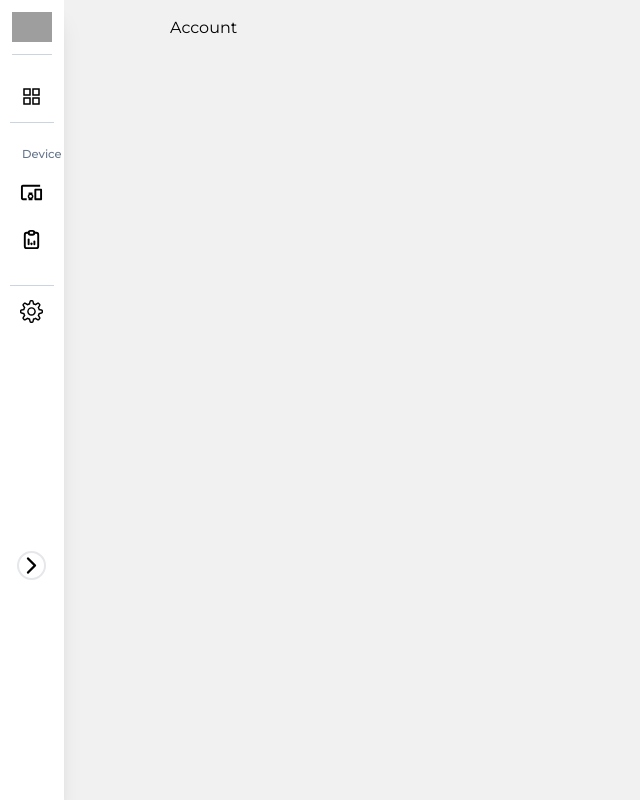
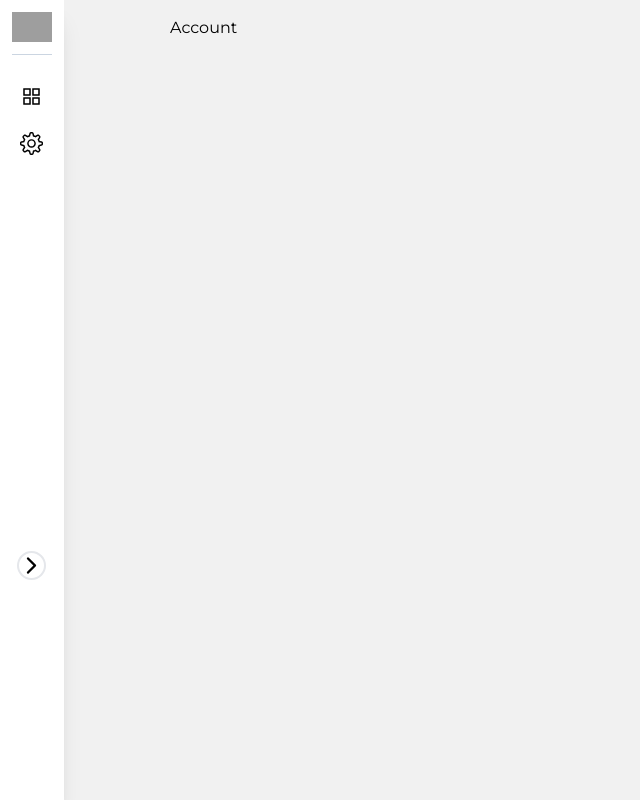
Before and after one commit to jasonchriscodes/Home-Automation-Manager, a React (Create React App) app in the folder frontend/: page /account in a window 1280 px wide. Shown: the whole page, without its empty margins (0-640 px from the left). Built offline with nearby package versions, Linux system fonts and the light colour scheme; grey boxes are pictures that could not be loaded.

Commit message:
chore: hide submenu in closed sidebar

```diff
--- a/frontend/src/layouts/sidebar/index.js
+++ b/frontend/src/layouts/sidebar/index.js
@@ -69,6 +69,7 @@ const Sidebar = () => {
             </li>
 
             {/* submenus */}
+            {isOpen && (
               <div className="border-y py-5 border-slate-300">
                 <small className="pl-3 text-slate-500 inline-block mb-2">
                   Device menus
@@ -79,6 +80,7 @@ const Sidebar = () => {
                   </div>
                 ))}
               </div>
+            )}
 
             <li>
               <NavLink to="/settings" className={"link"}>
```
Lines whose indentation alone changed are shown as unchanged.
